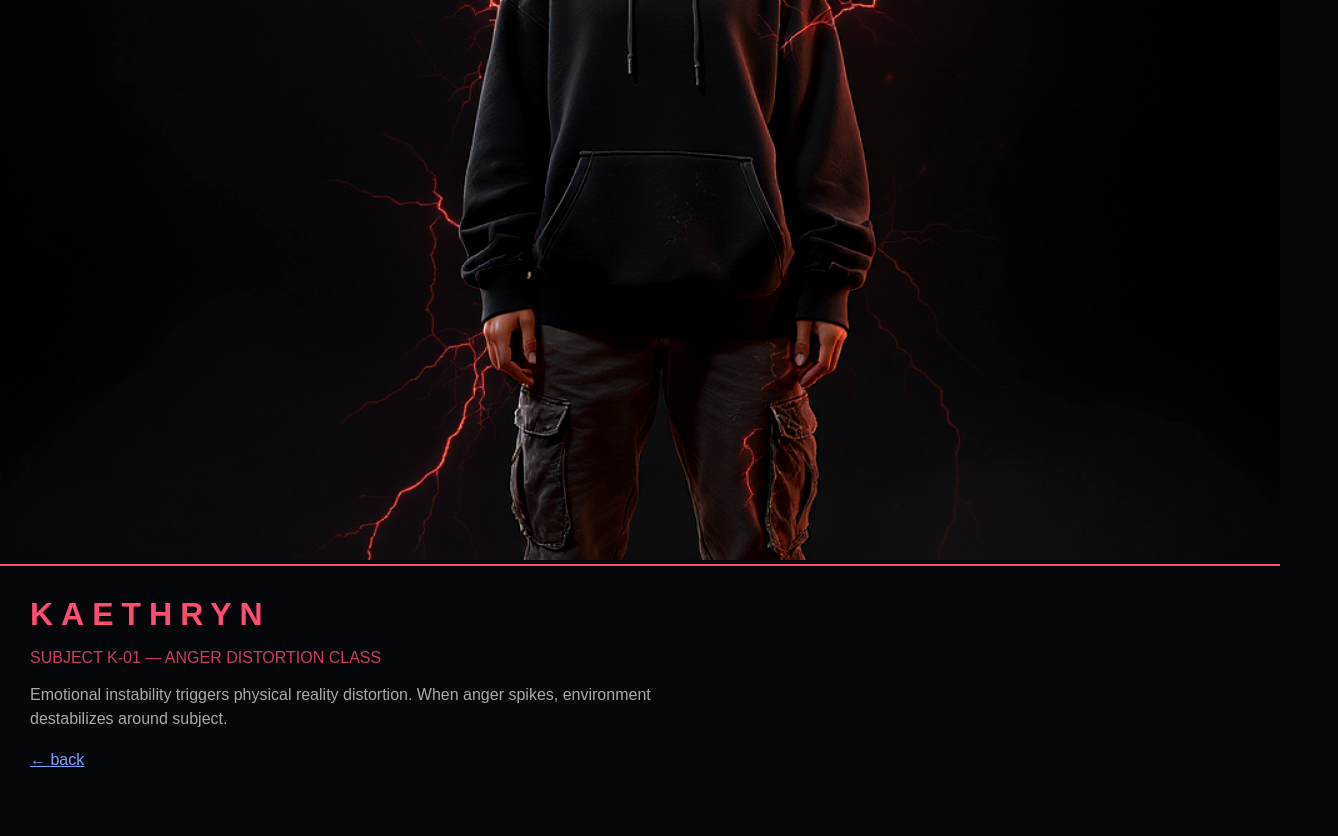
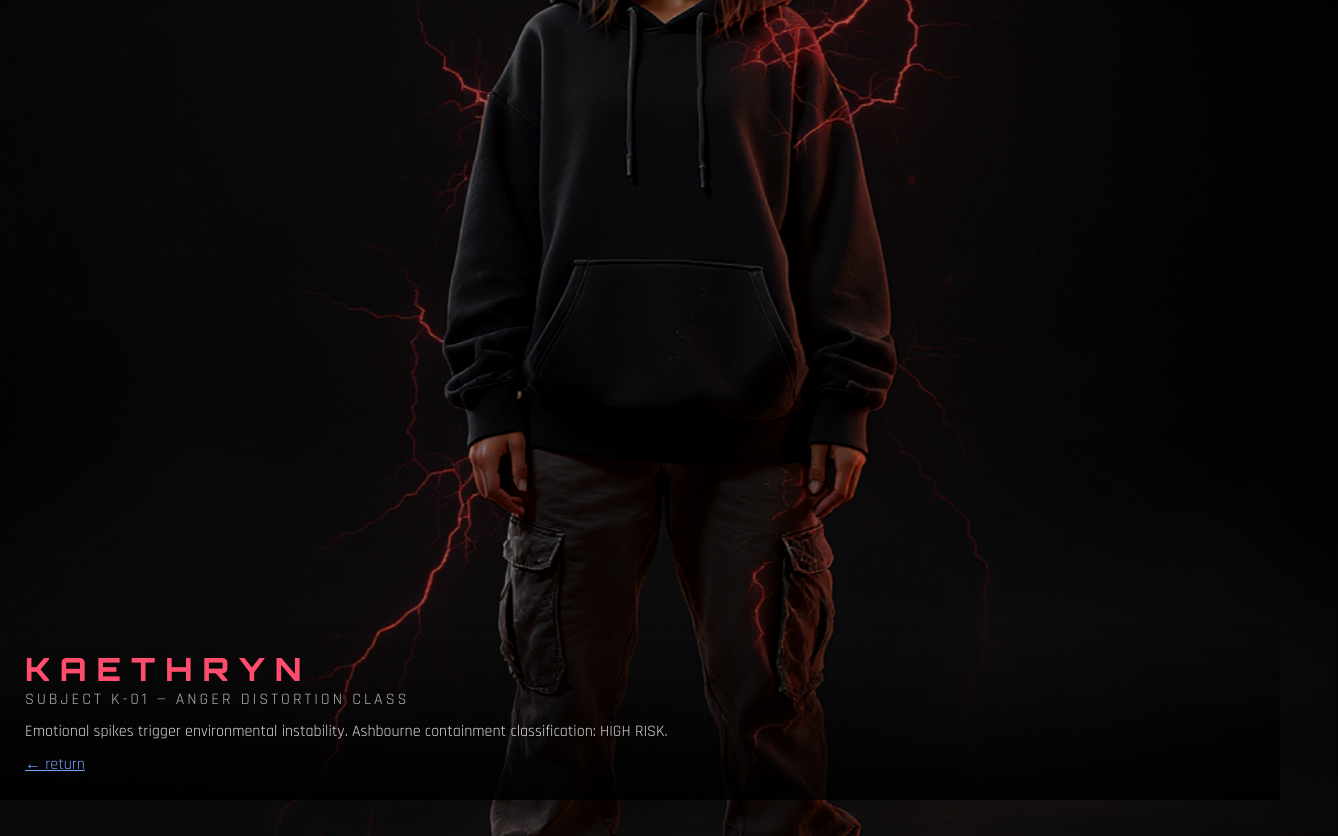
Before and after one commit to oyindoubraogbuzulu6-coder/Ashbourne-, a plain HTML site: page kaethryn.html in a window 1280 px wide. Shown: the whole page, 1338 px wide, since content can reach past the window. Before the commit the page ends 800 px from the top, so only its background shows below. Drawn offline with Linux system fonts and the light colour scheme.

Commit message:
kaethryn.html

```diff
--- a/kaethryn.html
+++ b/kaethryn.html
@@ -5,47 +5,77 @@
 <meta name="viewport" content="width=device-width, initial-scale=1.0">
 <title>KAETHRYN FILE</title>
 
+<link href="https://fonts.googleapis.com/css2?family=Orbitron:wght@400;600;800&family=Rajdhani:wght@300;400;600&display=swap" rel="stylesheet">
+
 <style>
 body{
 margin:0;
 background:#05060a;
+overflow:hidden;
 color:white;
-font-family:Arial;
+font-family:'Rajdhani', sans-serif;
 }
 
-.hero img{
-width:100%;
-height:70vh;
-object-fit:cover;
-filter:contrast(1.2);
+/* fade in */
+#fade{
+position:fixed;
+inset:0;
+background:black;
+opacity:1;
+animation:fadeIn 1s forwards;
+z-index:999;
 }
 
-.overlay{
-padding:30px;
-border-top:2px solid #ff4d6d;
+@keyframes fadeIn{
+to{opacity:0;visibility:hidden;}
+}
+
+/* background */
+.bg{
+position:absolute;
+inset:0;
+background:url('kaethryn.png') center/cover no-repeat;
+filter:brightness(0.7) contrast(1.1);
+transform:scale(1.05);
+animation:zoom 10s infinite alternate;
+}
+
+@keyframes zoom{
+from{transform:scale(1.05);}
+to{transform:scale(1.1);}
+}
+
+/* HUD */
+.hud{
+position:absolute;
+bottom:0;
+left:0;
+right:0;
+padding:25px;
+background:linear-gradient(to top, rgba(0,0,0,0.85), transparent);
 }
 
 h1{
+font-family:'Orbitron', sans-serif;
+letter-spacing:10px;
 color:#ff4d6d;
-letter-spacing:8px;
 margin:0;
 }
 
 .tag{
-color:#ff4d6d;
-opacity:0.8;
+opacity:0.7;
+letter-spacing:3px;
 }
 
-.text{
-margin-top:15px;
-color:#aaa;
-max-width:700px;
+.info{
+margin-top:10px;
 line-height:1.5;
+opacity:0.85;
 }
 
 .back{
-margin-top:20px;
 display:inline-block;
+margin-top:10px;
 color:#7aa2ff;
 }
 </style>
@@ -53,21 +83,21 @@ color:#7aa2ff;
 
 <body>
 
-<div class="hero">
-<img src="kaethryn.png">
+<div id="fade"></div>
+
+<div class="bg"></div>
+
+<div class="hud">
+
+<h1>KAETHRYN</h1>
+<div class="tag">SUBJECT K-01 — ANGER DISTORTION CLASS</div>
+
+<div class="info">
+Emotional spikes trigger environmental instability.
+Ashbourne containment classification: HIGH RISK.
 </div>
 
-<div class="overlay">
-
-<h1>KAETHRYN</h1>
-<p class="tag">SUBJECT K-01 — ANGER DISTORTION CLASS</p>
-
-<div class="text">
-Emotional instability triggers physical reality distortion.
-When anger spikes, environment destabilizes around subject.
-</div>
-
-<a class="back" href="index.html">← back</a>
+<a class="back" href="index.html">← return</a>
 
 </div>
 
```
